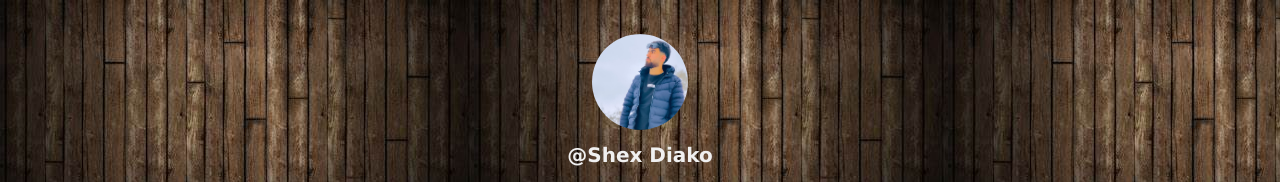
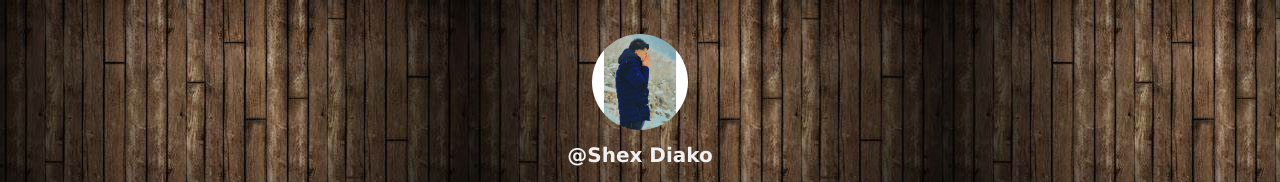
Before and after one commit to ShexDiako/ShexDiako, a website built with Vite: page index.html in a window 1280 px wide. Shown: the top 182 px of the page. Built offline with nearby package versions, Linux system fonts and the light colour scheme.

Commit message:
Update index.html

```diff
--- a/index.html
+++ b/index.html
@@ -12,7 +12,7 @@
     <div class="container">
         <div class="image-container">
             <img
-                    src="shex.jpg"
+                    src="shex..jpg"
                     alt="Shex Diako"/>
         </div>
         <h1>@Shex Diako</h1>
```
